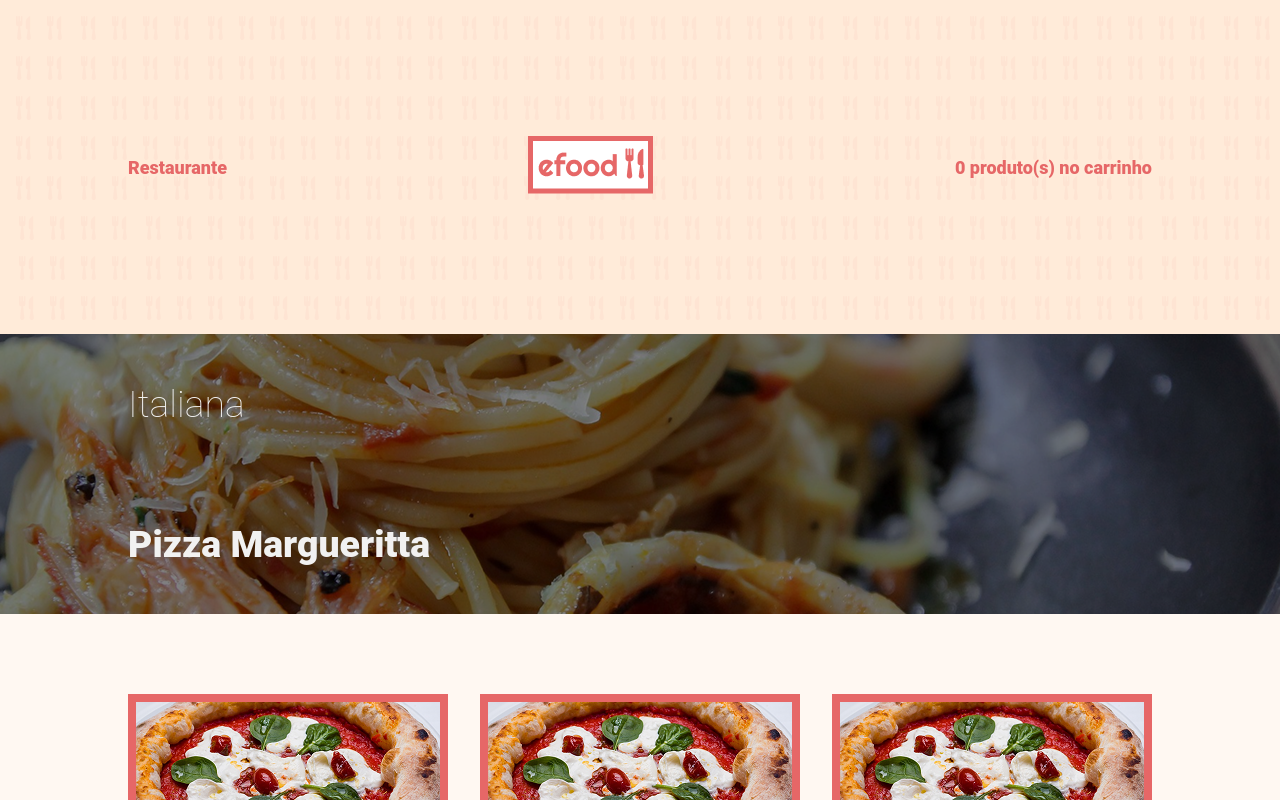
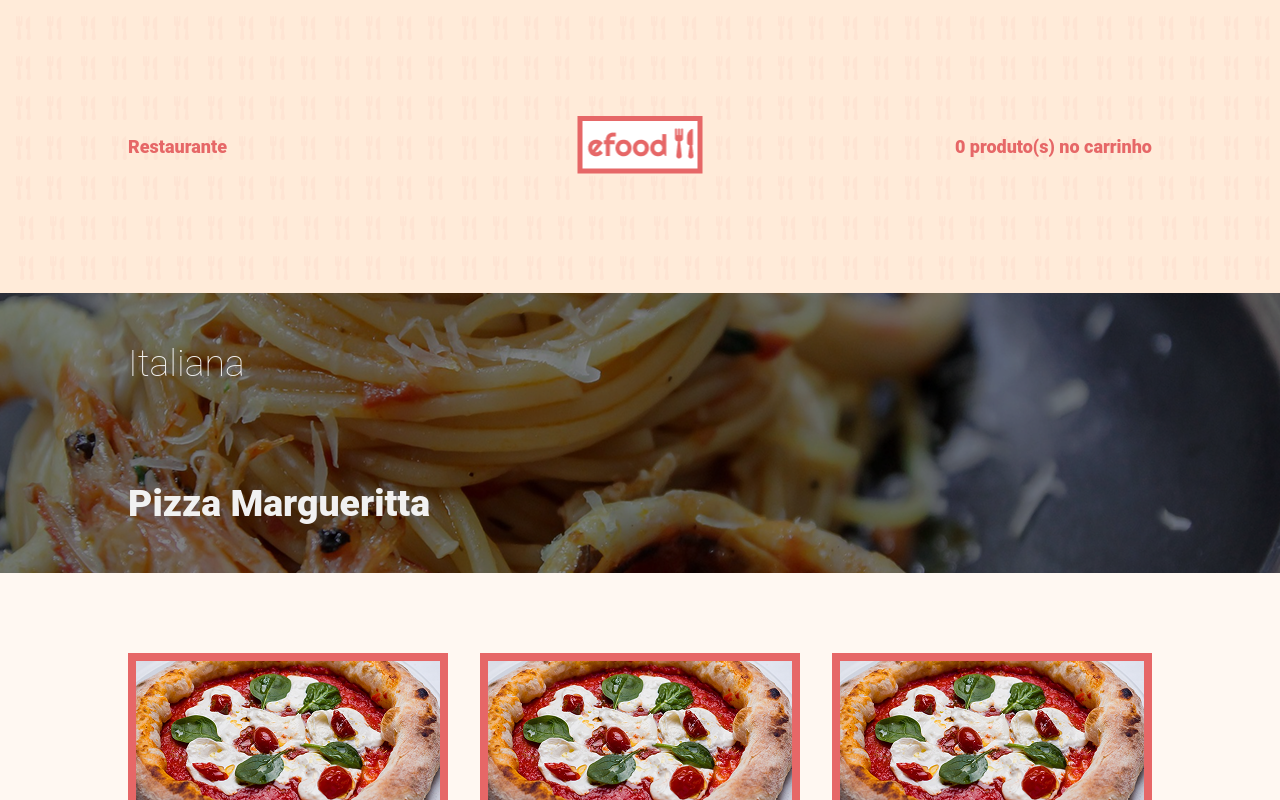
Before and after one commit to toniCodingMyBrain/ebac-efoods, a React (Vite) app: page /pizza in a window 1280 px wide. Shown: the top 800 px of the page. Built offline with nearby package versions, Linux system fonts and the light colour scheme.

Commit message:
feat: centralizing logo

```diff
--- a/src/components/banner/index.tsx
+++ b/src/components/banner/index.tsx
@@ -32,7 +32,7 @@
         <BannerContainer typeBanner={typeBanner}>
           <div className="content">
             <BannerText typeBanner={typeBanner}>Restaurante</BannerText>
-            <a href="/">
+            <a href="/" className="logo">
               <img src={logo} alt="Efood" />
             </a>
             <BannerText typeBanner={typeBanner}>
--- a/src/components/banner/style.ts
+++ b/src/components/banner/style.ts
@@ -7,6 +7,7 @@
 
 export const BannerContainer = styled.div<BannerProps>`
   background-image: url(${banner});
+  position: relative;
 
   ${(IBannerProps) =>
     IBannerProps.typeBanner === "home"
@@ -28,6 +29,12 @@
     justify-content: space-between;
     align-items: center;
     text-align: center;
+
+    .logo {
+      position: absolute;
+      left: 50%;
+      transform: translateX(-50%);
+      }
     }
   `}
 
```
Lines whose indentation alone changed are shown as unchanged.
